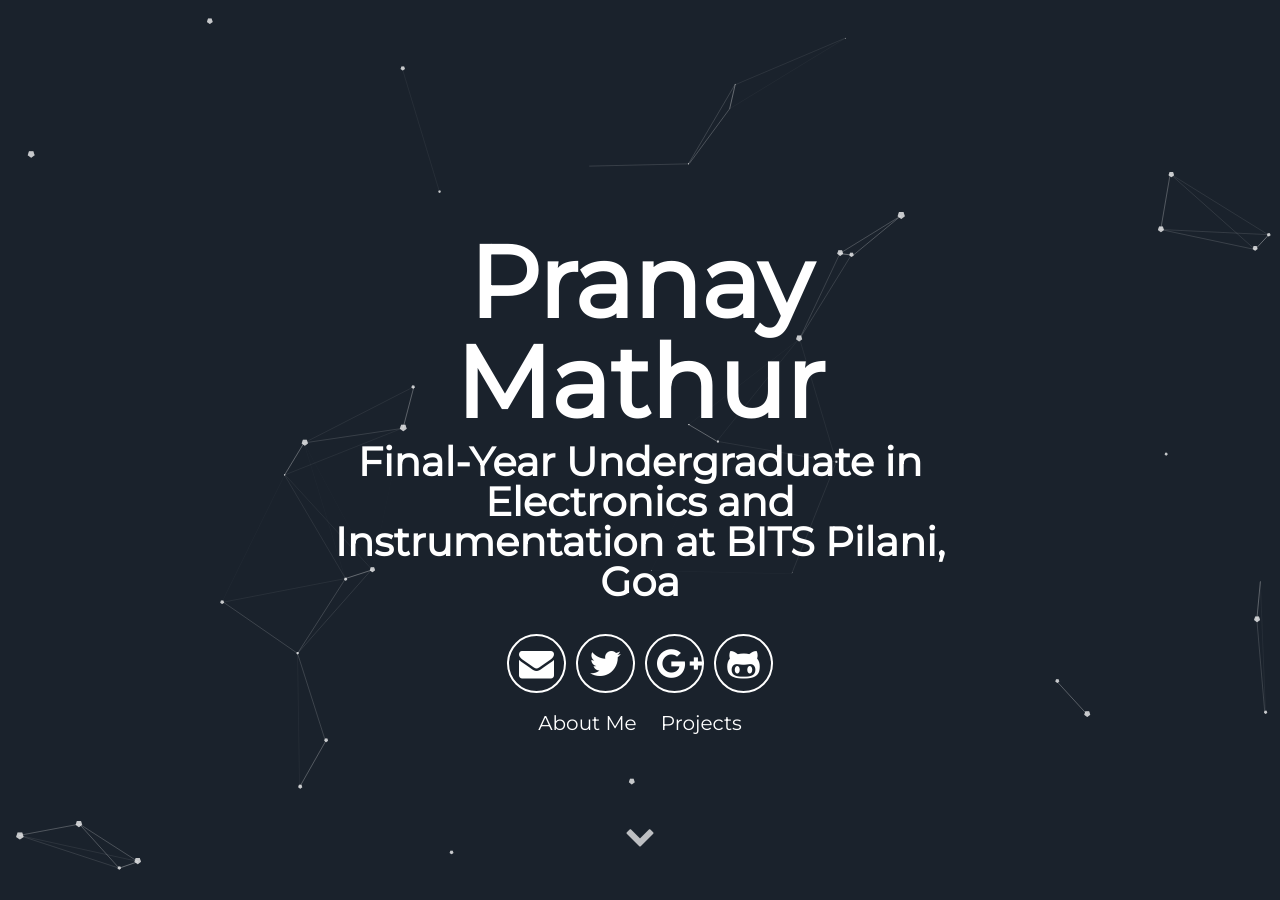
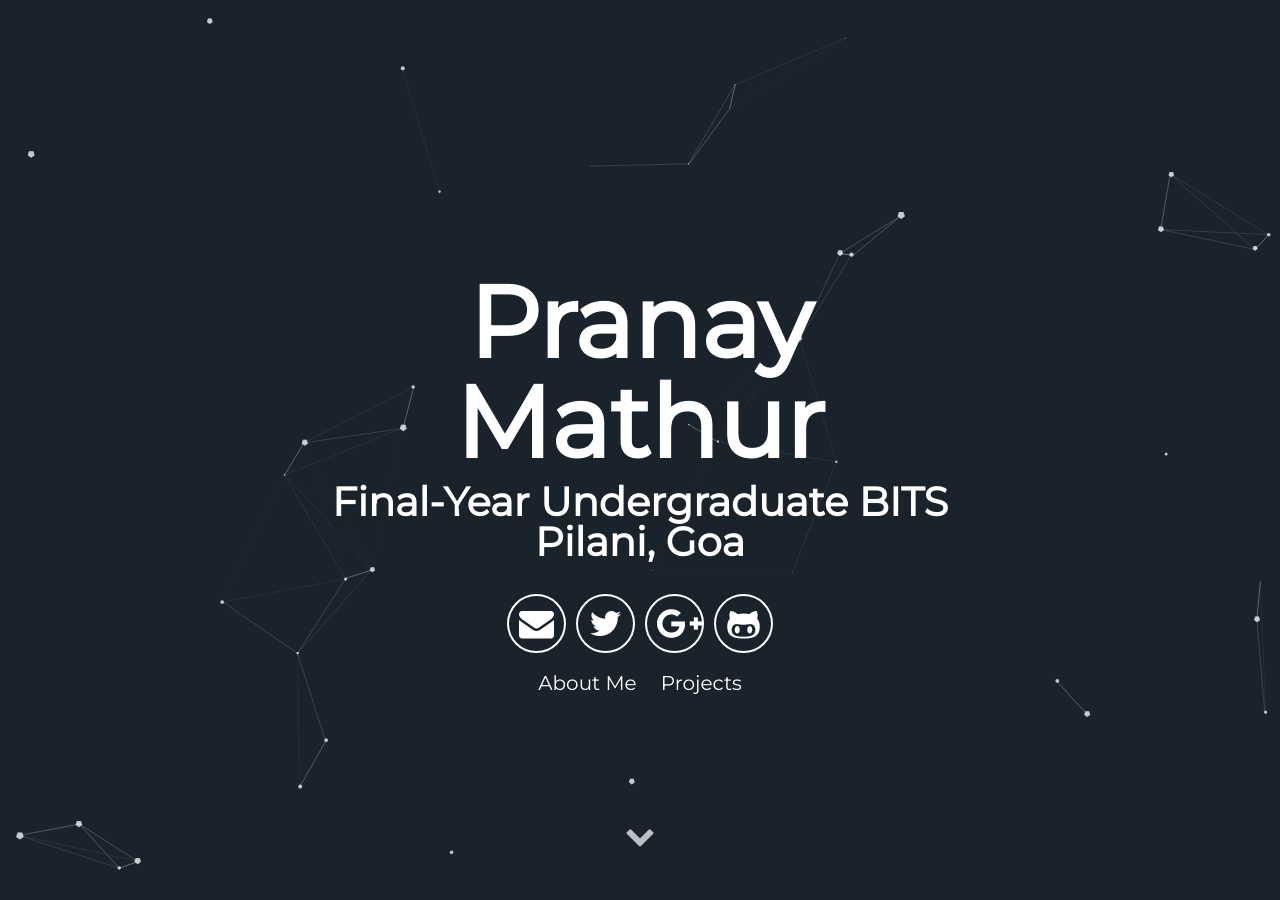
Before and after one commit to Matnay/matnay.github.io, a Jekyll site: the page built from index.html, in a window 1280 px wide and 900 px high. Built offline with Jekyll 4.4.1, drawn with Linux system fonts in a browser that asks for light colours.

Commit message:
Update _config.yml

```diff
--- a/_config.yml
+++ b/_config.yml
@@ -7,7 +7,7 @@ url: "https://matnay.github.io" # the base hostname & protocol for your site e.g
 # User settings
 username: Pranay Mathur
 user_description: Robotics, Aviation, Open-source, Reading, Open-source
-user_title: Final-Year Undergraduate in Electronics and Instrumentation at BITS Pilani, Goa
+user_title: Final-Year Undergraduate BITS Pilani, Goa
 email: matnay17@gmail.com
 twitter_username: matnay17
 github_username:  matnay
```
